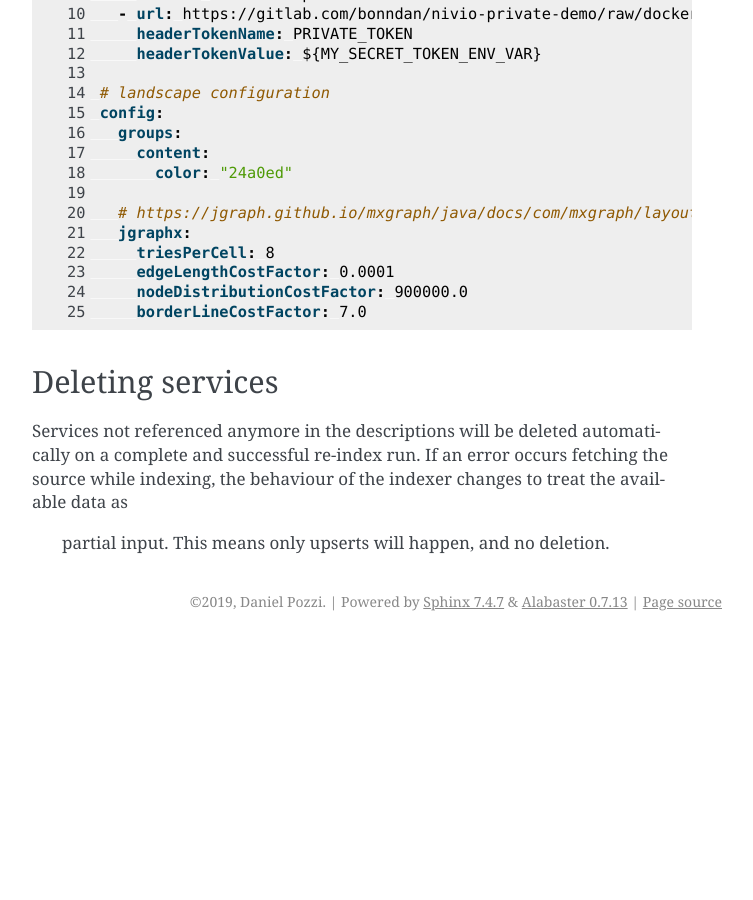
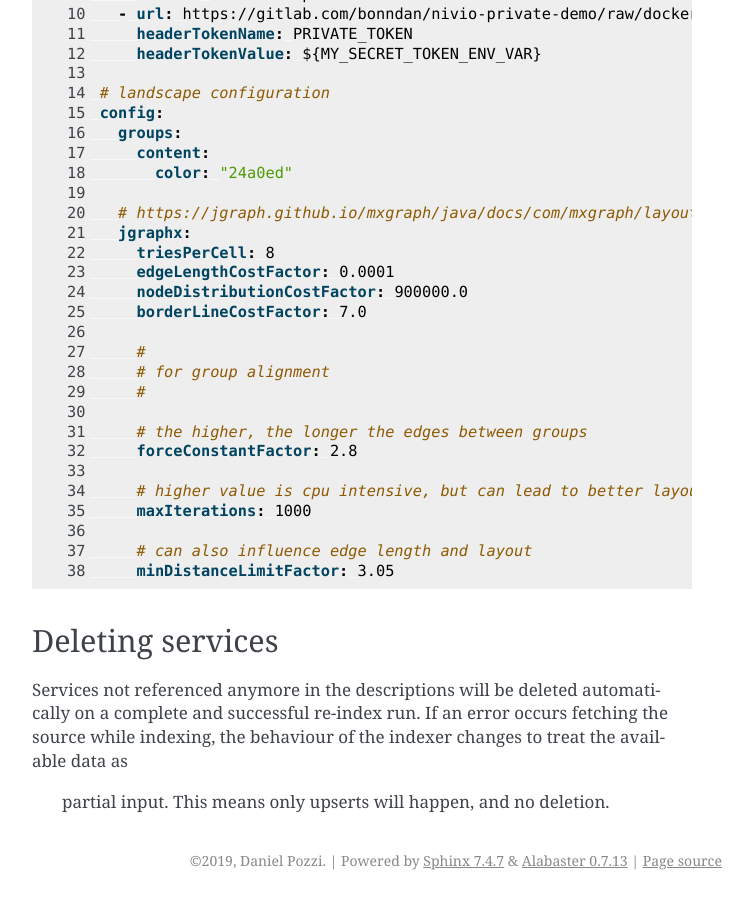
Before and after one commit to dedica-team/nivio, a Sphinx documentation site: the page built from docs/source/install.rst, in a window 1280 px wide and 900 px high, scrolled down 1483 px. Shown: the whole window, without its empty margins (388-1141 px from the left). Built offline with Sphinx 7.4.7, drawn with Linux system fonts in a browser that asks for light colours; before the commit the page ends 2124 px from its top, so only the background shows below that.

Commit message:
updated docs

```diff
--- a/docs/source/install.rst
+++ b/docs/source/install.rst
@@ -84,6 +84,19 @@ For jgraphx output, some force directed graph params can be set. More configurat
         nodeDistributionCostFactor: 900000.0
         borderLineCostFactor: 7.0
 
+        #
+        # for group alignment
+        #
+
+        # the higher, the longer the edges between groups
+        forceConstantFactor: 2.8
+
+        # higher value is cpu intensive, but can lead to better layouts
+        maxIterations: 1000
+
+        # can also influence edge length and layout
+        minDistanceLimitFactor: 3.05
+
 
 Deleting services
 -----------------
```
